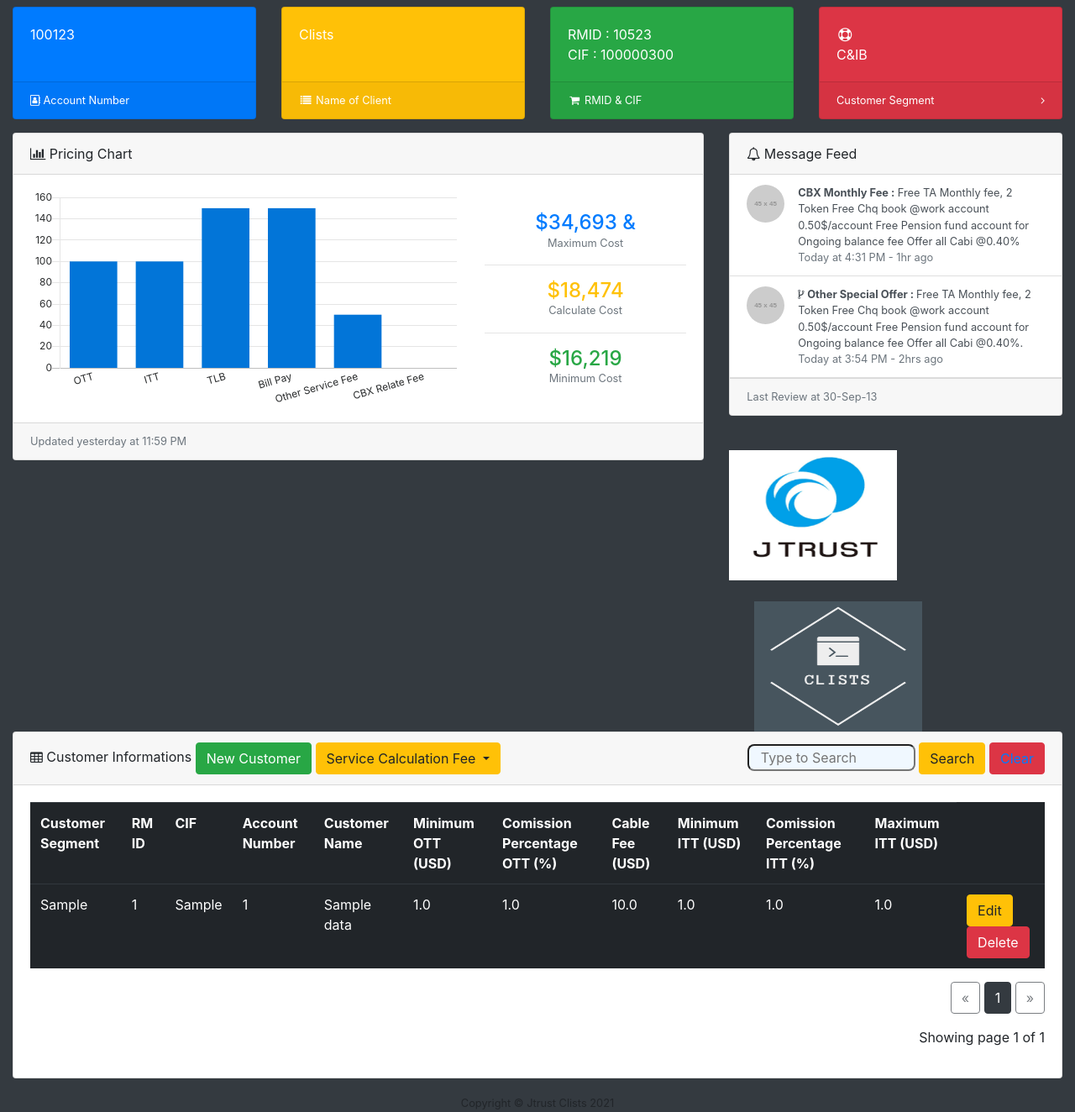
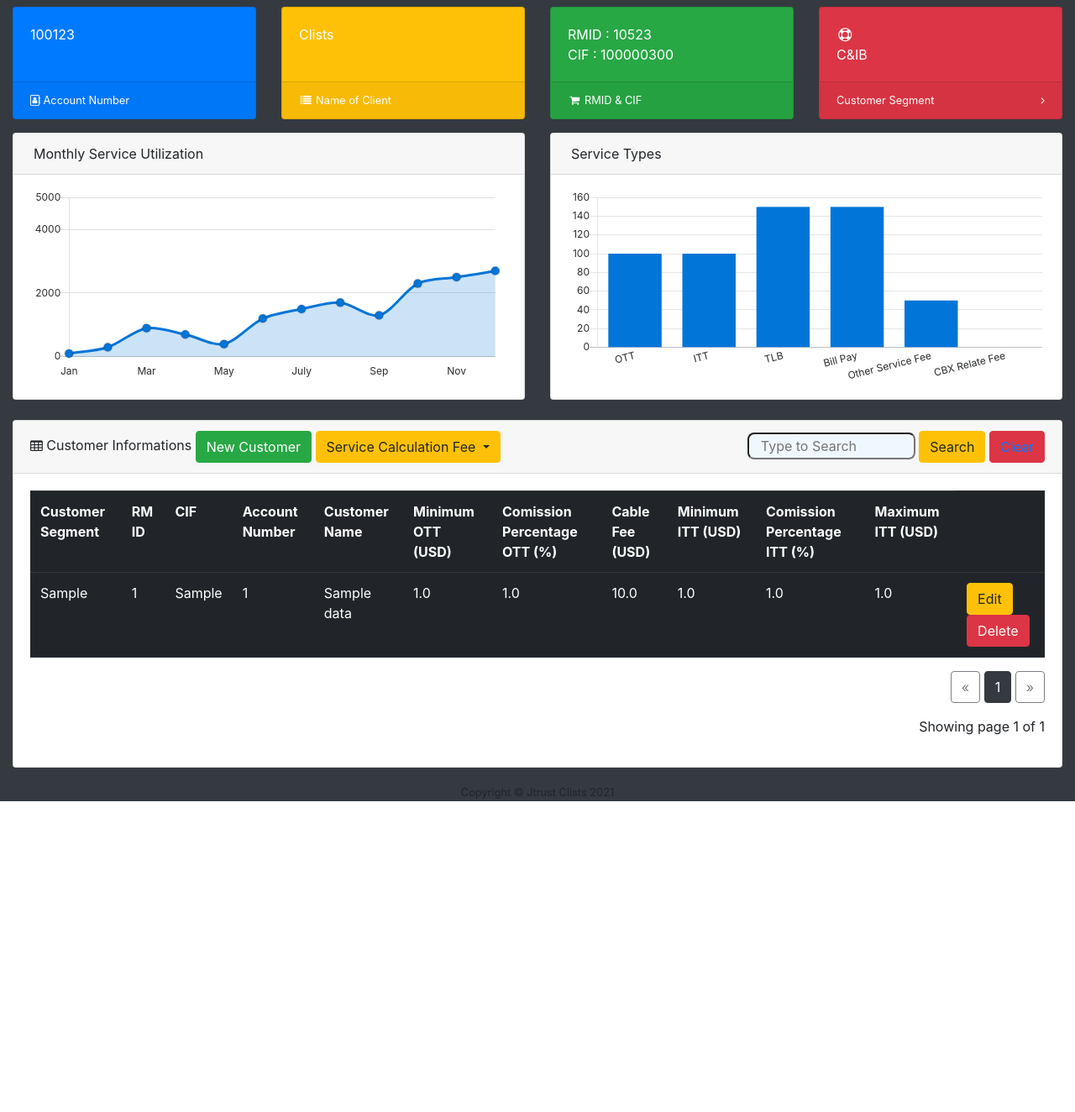
Before and after one commit to Sovannarith-Liv/jtrustCustomerSystem, a Flask app: page / in a window 1280 px wide. Shown: the part 56-1380 px from the top of the page at 84% size. After the commit the page ends 1010 px from the top, so only its background shows below. Run offline with Flask 2, Linux system fonts and the light colour scheme; tables that the repository leaves empty hold one stand-in row (values such as "Sample post"); grey boxes labelled with a size stand in for pictures from a placeholder-image service; some libraries are stand-ins or nearby versions.

Commit message:
Change dashboard

```diff
--- a/static/js/order.js
+++ b/static/js/order.js
@@ -1,4 +1,4 @@
-    Chart.defaults.global.defaultFontFamily = '-apple-system,system-ui,BlinkMacSystemFont,"Segoe UI",Roboto,"Helvetica Neue",Arial,sans-serif';
+Chart.defaults.global.defaultFontFamily = '-apple-system,system-ui,BlinkMacSystemFont,"Segoe UI",Roboto,"Helvetica Neue",Arial,sans-serif';
 
     Chart.defaults.global.defaultFontColor = '#292b2c';
 
@@ -52,3 +52,52 @@
       myLineChart.update();
       order.innerText = parseInt(order.innerText)+1
     });
+var ctx1 = document.getElementById("myAreaChart");
+var mylineChart = new Chart(ctx1, {
+  type: 'line',
+  data: {
+    labels: ["Jan", "Feb", "Mar", "Apr", "May", "June", "July", "Aug", "Sep", "Oct", "Nov", "Dec"],
+    datasets: [{
+      label: "Sessions",
+      lineTension: 0.3,
+      backgroundColor: "rgba(2,117,216,0.2)",
+      borderColor: "rgba(2,117,216,1)",
+      pointRadius: 5,
+      pointBackgroundColor: "rgba(2,117,216,1)",
+      pointBorderColor: "rgba(255,255,255,0.😎",
+      pointHoverRadius: 5,
+      pointHoverBackgroundColor: "rgba(2,117,216,1)",
+      pointHitRadius: 50,
+      pointBorderWidth: 2,
+      data: [100, 300, 900, 700, 400, 1200, 1500, 1700, 1300, 2300, 2500, 2700, 3000],
+    }],
+  },
+  options: {
+    scales: {
+      xAxes: [{
+        time: {
+          unit: 'date'
+        },
+        gridLines: {
+          display: false
+        },
+        ticks: {
+          maxTicksLimit: 7
+        }
+      }],
+      yAxes: [{
+        ticks: {
+          min: 0,
+          max: 5000,
+          maxTicksLimit: 5
+        },
+        gridLines: {
+          color: "rgba(0, 0, 0, .125)",
+        }
+      }],
+    },
+    legend: {
+      display: false
+    }
+  }
+});
--- a/templates/index.html
+++ b/templates/index.html
@@ -7,10 +7,16 @@
       <meta name="description" content="">
       <meta name="author" content="">
       <title>Jtrust Bank </title>
+
+      <link href="https://cdn.jsdelivr.net/npm/simple-datatables@latest/dist/style.css" rel="stylesheet" />
+        <link href="./static/css/styles.css" rel="stylesheet" />
+
       <link rel="stylesheet" href="https://maxcdn.bootstrapcdn.com/bootstrap/4.0.0/css/bootstrap.min.css" integrity="sha384-Gn5384xqQ1aoWXA+058RXPxPg6fy4IWvTNh0E263XmFcJlSAwiGgFAW/dAiS6JXm" crossorigin="anonymous">
       <link href="https://cdnjs.cloudflare.com/ajax/libs/font-awesome/4.7.0/css/font-awesome.min.css" rel="stylesheet" type="text/css">
       <link href="https://cdn.datatables.net/1.10.16/css/dataTables.bootstrap4.min.css" rel="stylesheet">
       <link href="{{ url_for('static', filename='css/sb-admin.css') }}" rel="stylesheet">
+
+
     </head>
     <body class="fixed-nav sticky-footer bg-dark" id="page-top">
       <nav class="navbar navbar-expand-lg navbar-dark bg-dark fixed-top" id="mainNav">
@@ -100,75 +106,28 @@
               </div>
             </div>
           </div>
+
           <div class="row">
-            <div class="col-lg-8">
-              <div class="card mb-3">
-                <div class="card-header">
-                  <i class="fa fa-bar-chart"></i> Pricing Chart</div>
-                <div class="card-body">
-                  <div class="row">
-                    <div class="col-sm-8 my-auto">
-                      <canvas id="myBarChart" width="100" height="50"></canvas>
+            <div class="col-xl-6">
+                <div class="card mb-4">
+                    <div class="card-header">
+                        <i class="fas fa-chart-area me-1"></i>
+                        Monthly Service Utilization
                     </div>
-                    <div class="col-sm-4 text-center my-auto">
-
-                      <div class="h4 mb-0 text-primary">$34,693 & </div>
-                      <div class="small text-muted">Maximum Cost</div>
-                      <hr>
-                      <div class="h4 mb-0 text-warning">$18,474</div>
-                      <div class="small text-muted">Calculate Cost</div>
-                      <hr>
-                      <div class="h4 mb-0 text-success">$16,219 </div>
-                      <div class="small text-muted">Minimum Cost</div>
+                    <div class="card-body"><canvas id="myAreaChart" width="100%" height="40"></canvas></div>
+                </div>
+            </div>
+            <div class="col-xl-6">
+                <div class="card mb-4">
+                    <div class="card-header">
+                        <i class="fas fa-chart-bar me-1"></i>
+                        Service Types
                     </div>
-
-                  </div>
+                    <div class="card-body"><canvas id="myBarChart" width="100%" height="40"></canvas></div>
                 </div>
-                <div class="card-footer small text-muted">Updated yesterday at 11:59 PM</div>
-              </div>
-            </div>
-            <div class="col-lg-4">
-              <!-- Example Notifications Card-->
-              <div class="card mb-3">
-                <div class="card-header">
-                  <i class="fa fa-bell-o"></i> Message Feed</div>
-                <div class="list-group list-group-flush small">
-                  <div id="message-box">
-                    <a class="list-group-item list-group-item-action" href="#">
-                      <div class="media">
-                        <img class="d-flex mr-3 rounded-circle" src="http://placehold.it/45x45" alt="">
-                        <div class="media-body">
-                          <strong> CBX Monthly Fee :</strong> Free TA Monthly fee, 2 Token  Free Chq book  @work account 0.50$/account Free Pension fund account for Ongoing balance fee Offer all Cabi @0.40%
-
-                          <div class="text-muted smaller">Today at 4:31 PM - 1hr ago</div>
-                        </div>
-                      </div>
-                    </a>
-                    <a class="list-group-item list-group-item-action" href="#">
-                      <div class="media">
-                        <img class="d-flex mr-3 rounded-circle" src="http://placehold.it/45x45" alt="">
-                        <div class="media-body">
-                          <i class="fa fa-code-fork"></i>
-                          <strong>Other Special Offer :
-                          </strong> Free TA Monthly fee, 2 Token
-                          Free Chq book
-                          @work account 0.50$/account
-                          Free Pension fund account for Ongoing balance fee
-                          Offer all Cabi @0.40%.
-                          <div class="text-muted smaller">Today at 3:54 PM - 2hrs ago</div>
-                        </div>
-                      </div>
-                    </a>
-                  </div>
-
-                </div>
-                <div class="card-footer small text-muted">Last Review at 30-Sep-13
-                </div>
-              </div>
-              <img src="../static/image/jtrust.png" style="width: 200px; height: 180px;padding-top: 25px;" class="float-center" >
-              <img src="../static/image/logo.png" style="width: 200px; height: 180px;padding-top: 25px;margin-left: 30px;"  class="float-center">
             </div>
           </div>
+
           <!-- Example DataTables Card-->
           <div class="card mb-3">
             <div class="card-header">
@@ -692,6 +651,17 @@
             </div>
           </div>
         </footer>
+
+
+        <script src="https://cdn.jsdelivr.net/npm/bootstrap@5.0.1/dist/js/bootstrap.bundle.min.js" crossorigin="anonymous"></script>
+        <script src="/static/js/scripts.js"></script>
+        <script src="https://cdnjs.cloudflare.com/ajax/libs/Chart.js/2.8.0/Chart.min.js" crossorigin="anonymous"></script>
+        <script src="assets/demo/chart-area-demo.js"></script>
+        <script src="assets/demo/chart-bar-demo.js"></script>
+        <script src="https://cdn.jsdelivr.net/npm/simple-datatables@latest" crossorigin="anonymous"></script>
+        <script src="js/datatables-simple-demo.js"></script>
+
+
         <script src="https://code.jquery.com/jquery-3.3.1.min.js" integrity="sha256-FgpCb/KJQlLNfOu91ta32o/NMZxltwRo8QtmkMRdAu8="
             crossorigin="anonymous"></script>
         <script src="https://cdnjs.cloudflare.com/ajax/libs/popper.js/1.12.9/umd/popper.min.js" integrity="sha384-ApNbgh9B+Y1QKtv3Rn7W3mgPxhU9K/ScQsAP7hUibX39j7fakFPskvXusvfa0b4Q" crossorigin="anonymous"></script>
@@ -704,6 +674,8 @@
         <script src="{{ url_for('static', filename='js/customer.js') }}"></script>
         <script src="{{ url_for('static', filename='js/order.js') }}"></script>
         <script src="{{ url_for('static', filename='js/message.js') }}"></script>
+
+
       </div>
     </body>
     </html>
```
